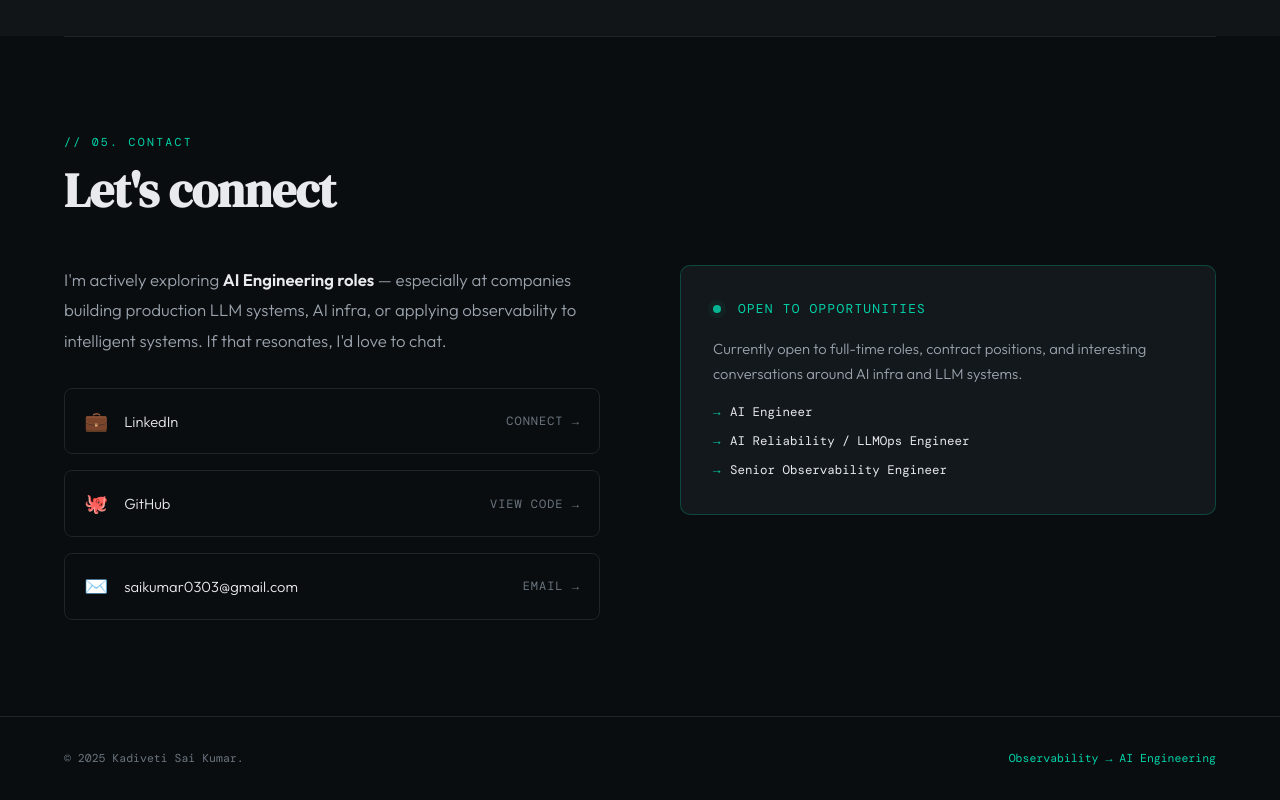
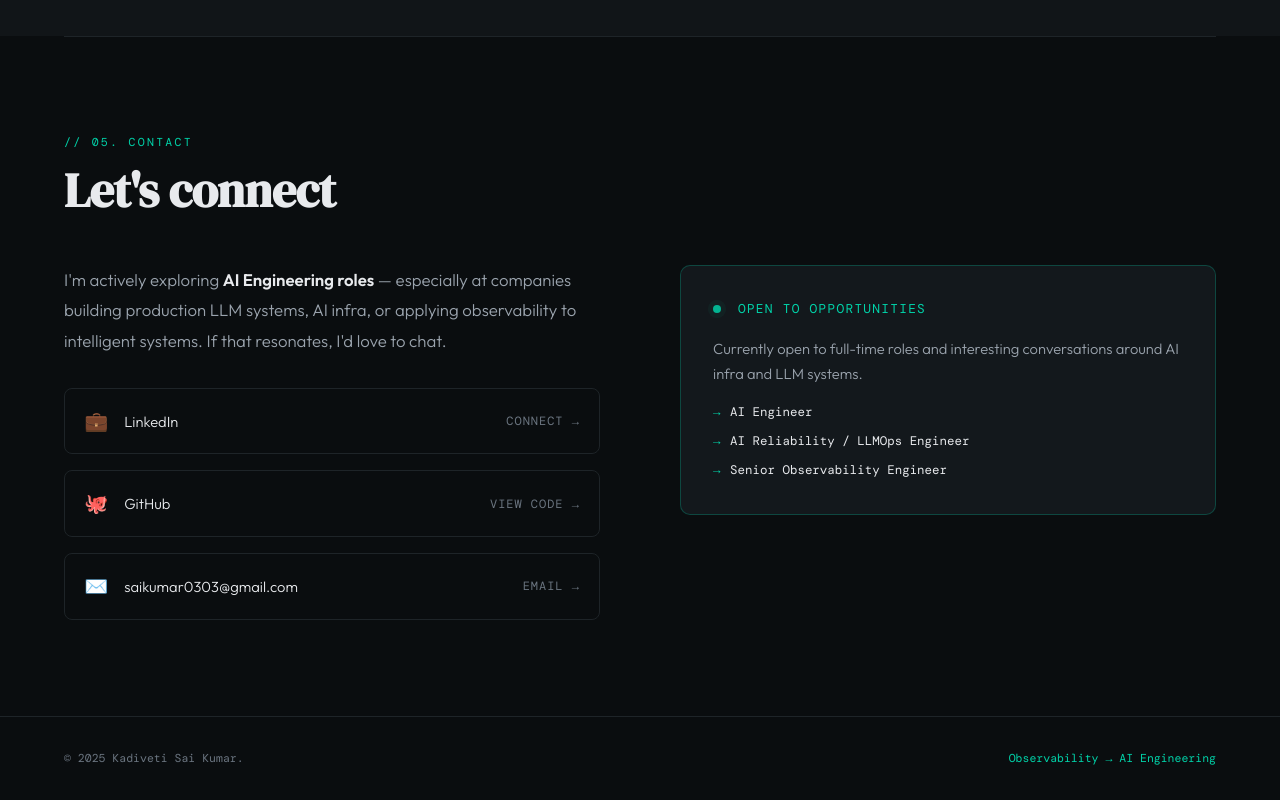
Before and after one commit to kadiveti/kadiveti.github.io, a plain HTML site: page index.html in a window 1280 px wide. Shown: the part 4391-5191 px from the top of the page. Drawn offline with nearby package versions, Linux system fonts and the light colour scheme; a web font is replaced by a local one.

Commit message:
Update index.html

```diff
--- a/index.html
+++ b/index.html
@@ -968,7 +968,7 @@
           Open to Opportunities
         </div>
         <p class="open-desc">
-          Currently open to full-time roles, contract positions, and interesting conversations around AI infra and LLM systems.
+          Currently open to full-time roles and interesting conversations around AI infra and LLM systems.
         </p>
         <div class="open-roles">
           <div class="open-role">AI Engineer</div>
```
